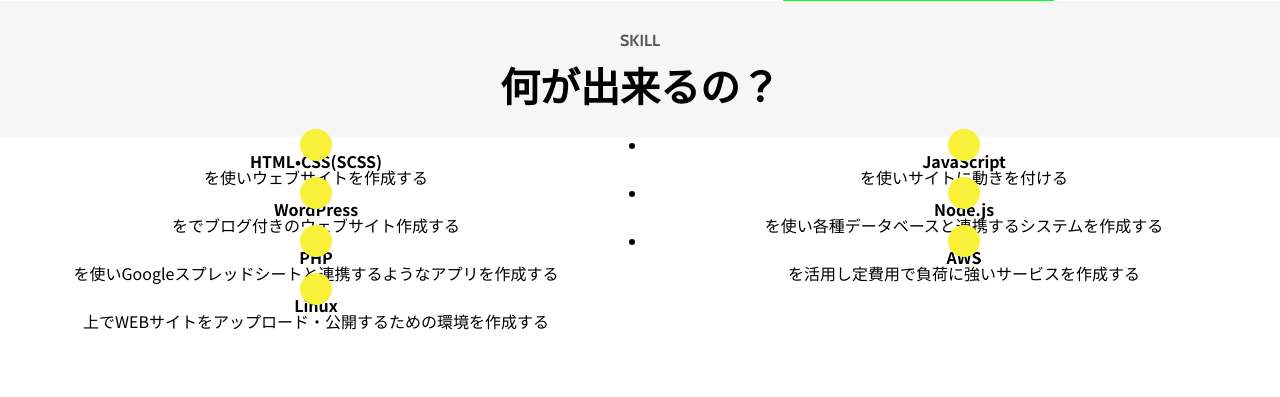
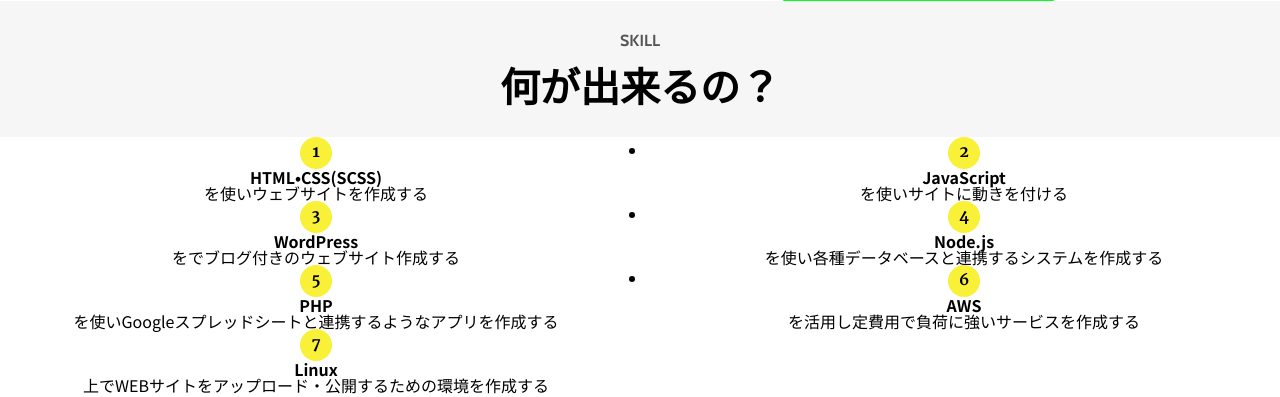
Before and after one commit to kensukegoto/self-appeal, a PHP site: page / in a window 1280 px wide; the page is wider, and only the part inside the window is pictured. Shown: the part 695-1092 px from the top of that part. Before the commit the page ends 1025 px from the top of that part, so only its background shows below. Run offline with PHP 8.4, Linux system fonts and the light colour scheme.

Commit message:
変更：数字の背景をflexboxで表現
高さ計算をブラウザに任せられるため

```diff
--- a/__dev/sass/component/_c-skill.scss
+++ b/__dev/sass/component/_c-skill.scss
@@ -2,19 +2,15 @@
   width: calc(50% - 8px);
   text-align: center;
   &__num{
+    @include number;
+    margin: 0 auto;
     font-size: 1.6rem;
-    position: relative;
-    &::before{
-      content: "";
-      width: 32px;
-      height: 32px;
-      display: block;
-      background-color: color(accent);
-      border-radius: 50%;
-      position: absolute;
-      top: 50%;
-      left: 50%;
-      transform: translate(-50%,-50%);
-    }
+    width: 32px;
+    height: 32px;
+    display: flex;
+    background-color: color(accent);
+    border-radius: 50%;
+    align-items: center;
+    justify-content: center;
   }
 }
--- a/css/index.css
+++ b/css/index.css
@@ -278,20 +278,16 @@ body {
   text-align: center;
 }
 .c-skill__num {
+  font-family: "Martel", serif;
+  margin: 0 auto;
   font-size: 1.6rem;
-  position: relative;
-}
-.c-skill__num::before {
-  content: "";
   width: 32px;
   height: 32px;
-  display: block;
+  display: flex;
   background-color: #f9f038;
   border-radius: 50%;
-  position: absolute;
-  top: 50%;
-  left: 50%;
-  transform: translate(-50%, -50%);
+  align-items: center;
+  justify-content: center;
 }
 .m-skills {
   display: flex;
```
